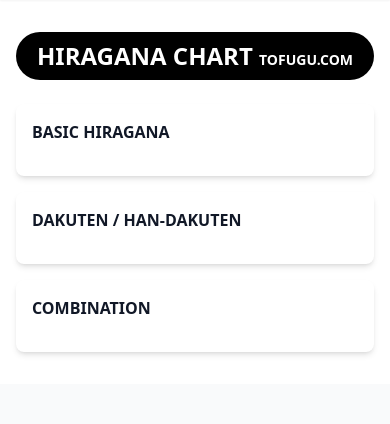
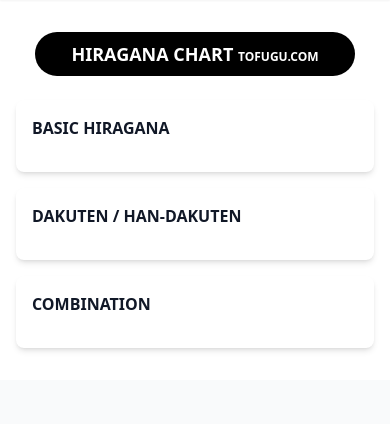
Before and after one commit to Shivam001133/manabidojo, a Django app: page /languages/hiragana/ in a window 390 px wide. Shown: the part 64-488 px from the top of the page. Run offline with Django 5.2, Linux system fonts and the light colour scheme; data that the repository does not hold is empty; parts of the project's set-up code (start-up, migrations or seed data) failed here and were passed over; some libraries are stand-ins or nearby versions.

Commit message:
style: adjust header styling for HIRAGANA CHART in consonants.html

```diff
--- a/manabhi_dojo/templates/pages/consonants.html
+++ b/manabhi_dojo/templates/pages/consonants.html
@@ -20,8 +20,10 @@
 {% block content %}
 <div class="bg-white py-8 px-4">
   <div class="max-w-7xl mx-auto">
-    <div class="flex justify-center mb-6">
-      <h1 class="bg-black text-white rounded-full px-5 py-2 font-bold text-center text-2xl max-w-md w-full">HIRAGANA CHART <span class="text-sm">TOFUGU.COM</span></h1>
+    <div class="flex justify-center mb-6 px-4">
+      <h1 class="bg-black text-white rounded-full px-4 py-2 font-bold text-center text-lg sm:text-xl md:text-2xl max-w-xs sm:max-w-md w-full">
+        HIRAGANA CHART <span class="text-xs sm:text-sm">TOFUGU.COM</span>
+      </h1>
     </div>
 
     <div class="flex flex-col md:flex-row gap-4">
```
